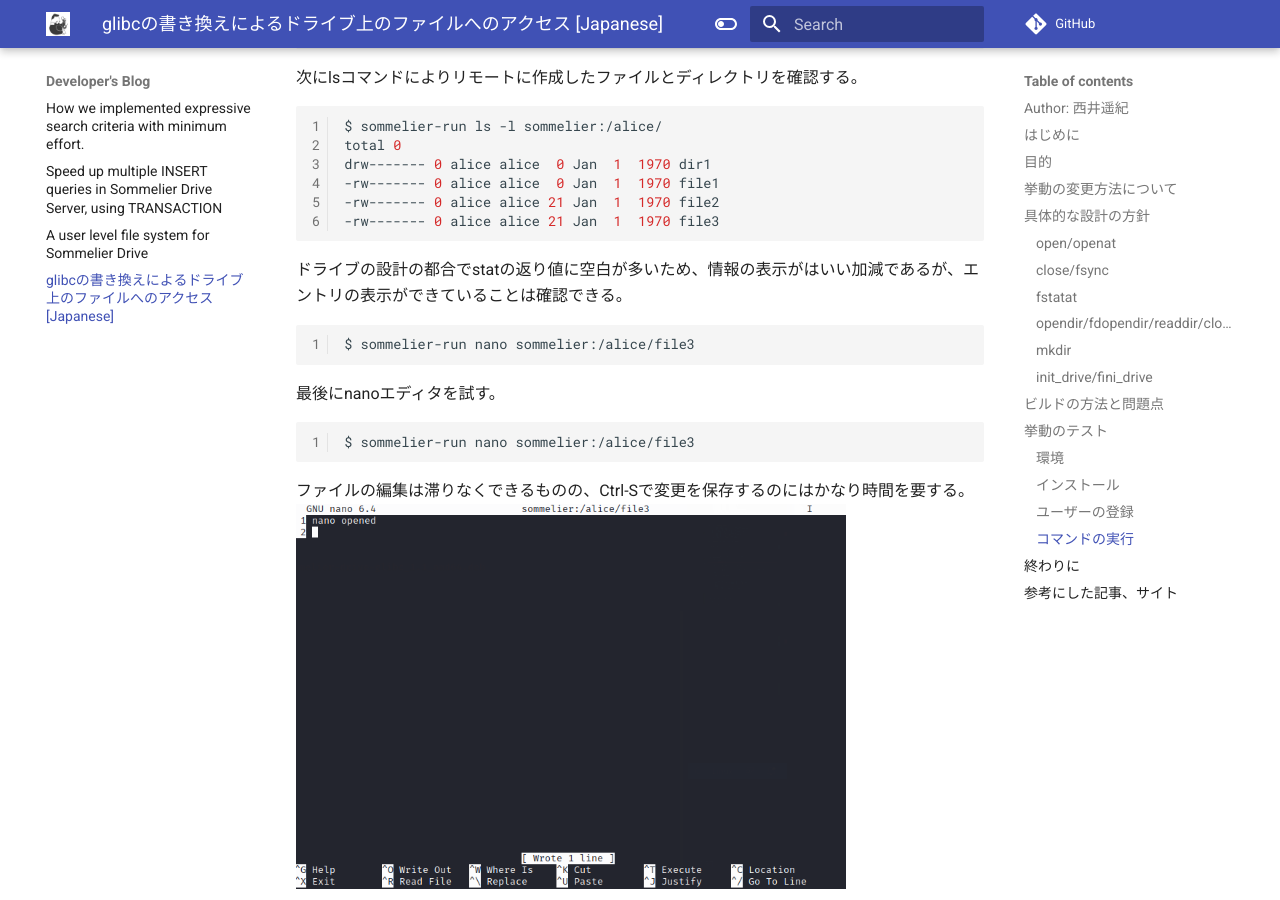
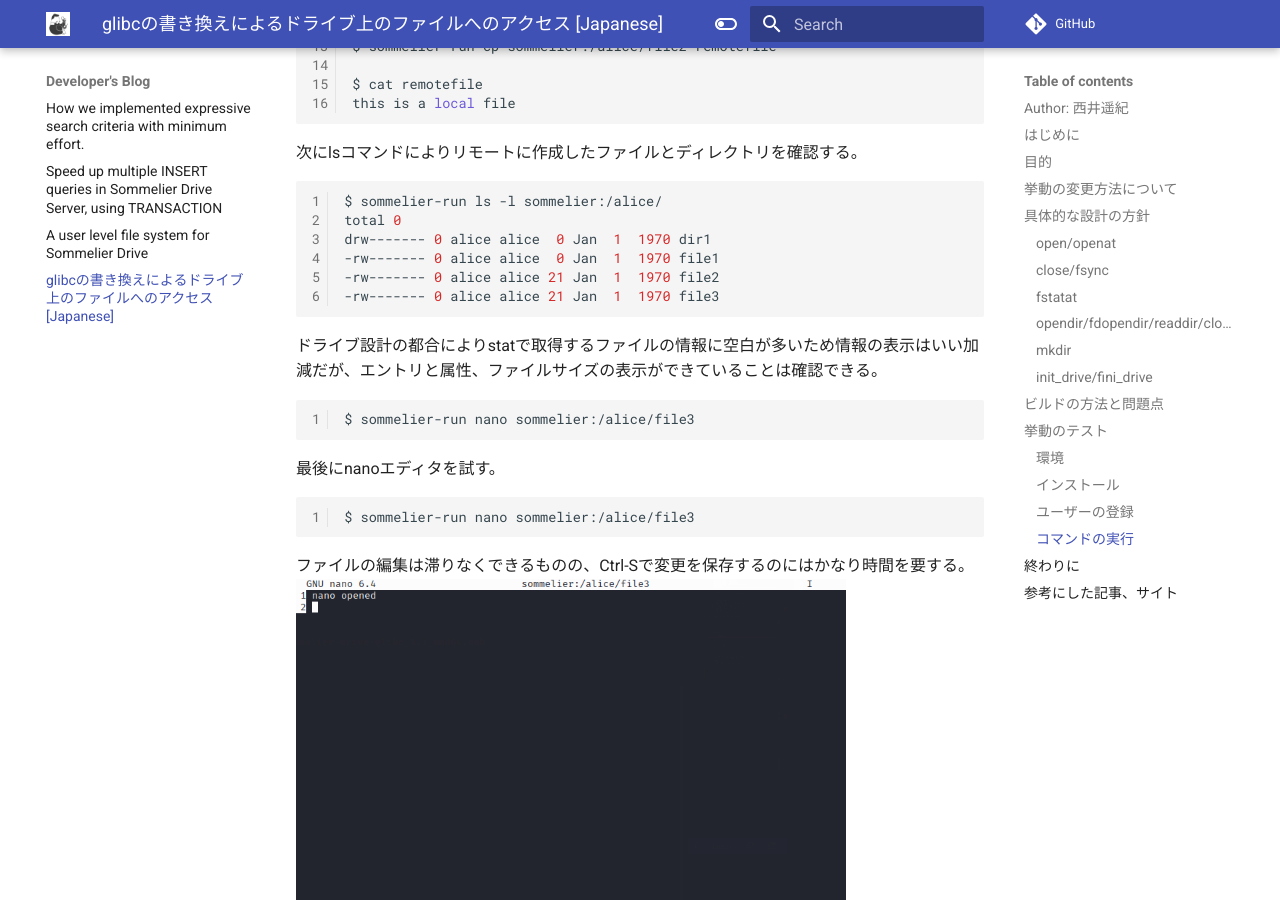
Before and after one commit to Sommelier-db/Sommelier-docs, an MkDocs documentation site: the page built from docs/glibc/blog-ja.md, in a window 1280 px wide and 900 px high, scrolled down 9888 px. Built offline with MkDocs 1.6.1 and Material for MkDocs 9.7.7, drawn with Linux system fonts in a browser that asks for light colours; comment, search, counter and statistics services are not loaded; some of the changed text lies outside the part shown.

Commit message:
final commit for submittion

````diff
--- a/docs/glibc/blog-ja.md
+++ b/docs/glibc/blog-ja.md
@@ -330,7 +332,7 @@ drw------- 0 alice alice  0 Jan  1  1970 dir1
 -rw------- 0 alice alice 21 Jan  1  1970 file3
 ```
 
-ドライブの設計の都合でstatの返り値に空白が多いため、情報の表示がはいい加減であるが、エントリの表示ができていることは確認できる。
+ドライブ設計の都合によりstatで取得するファイルの情報に空白が多いため情報の表示はいい加減だが、エントリと属性、ファイルサイズの表示ができていることは確認できる。
 
 ``` shell
 $ sommelier-run nano sommelier:/alice/file3
````
Also changed, not shown: other parts of docs/glibc/blog-ja.md (+3 -1 lines).
